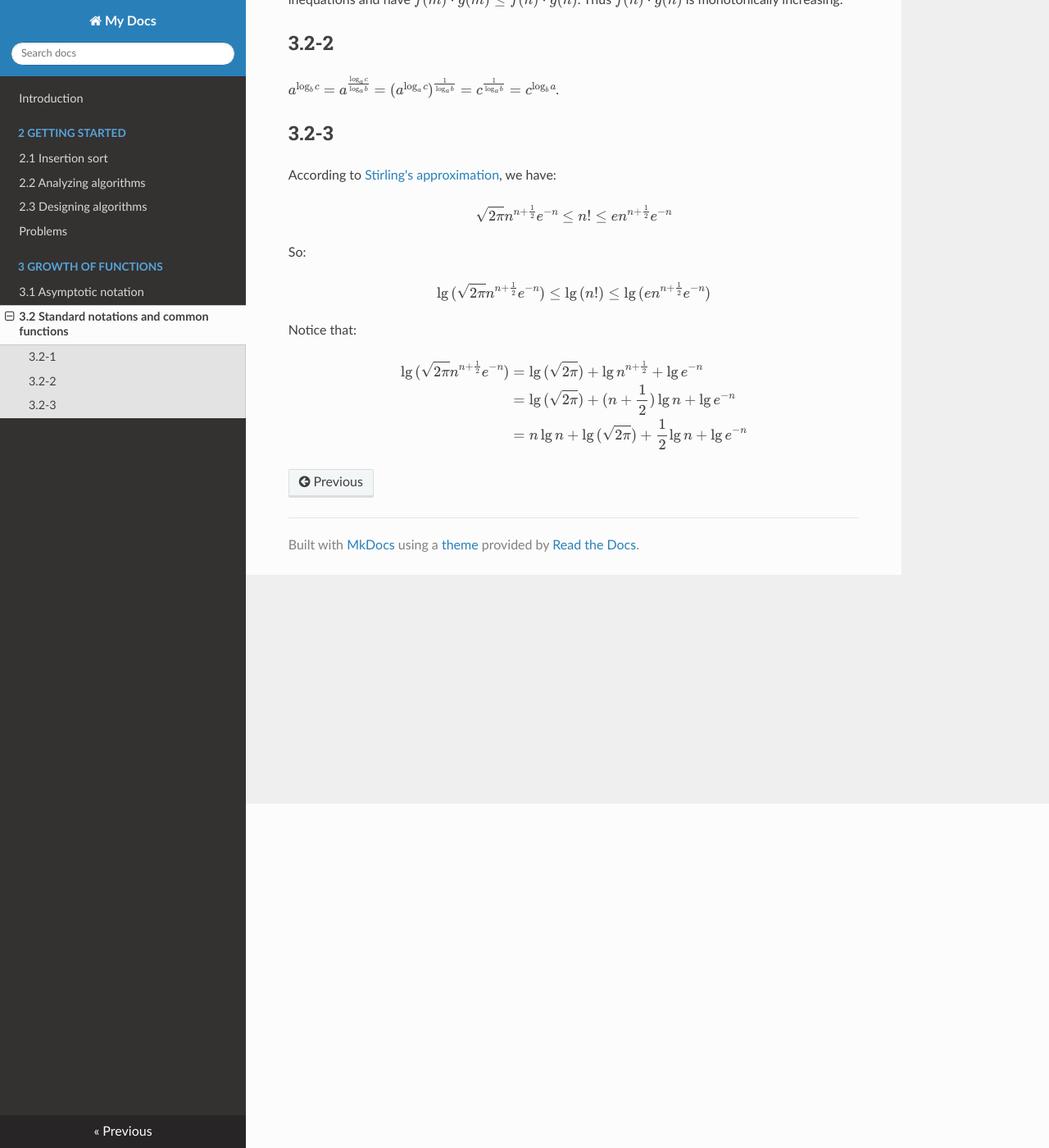
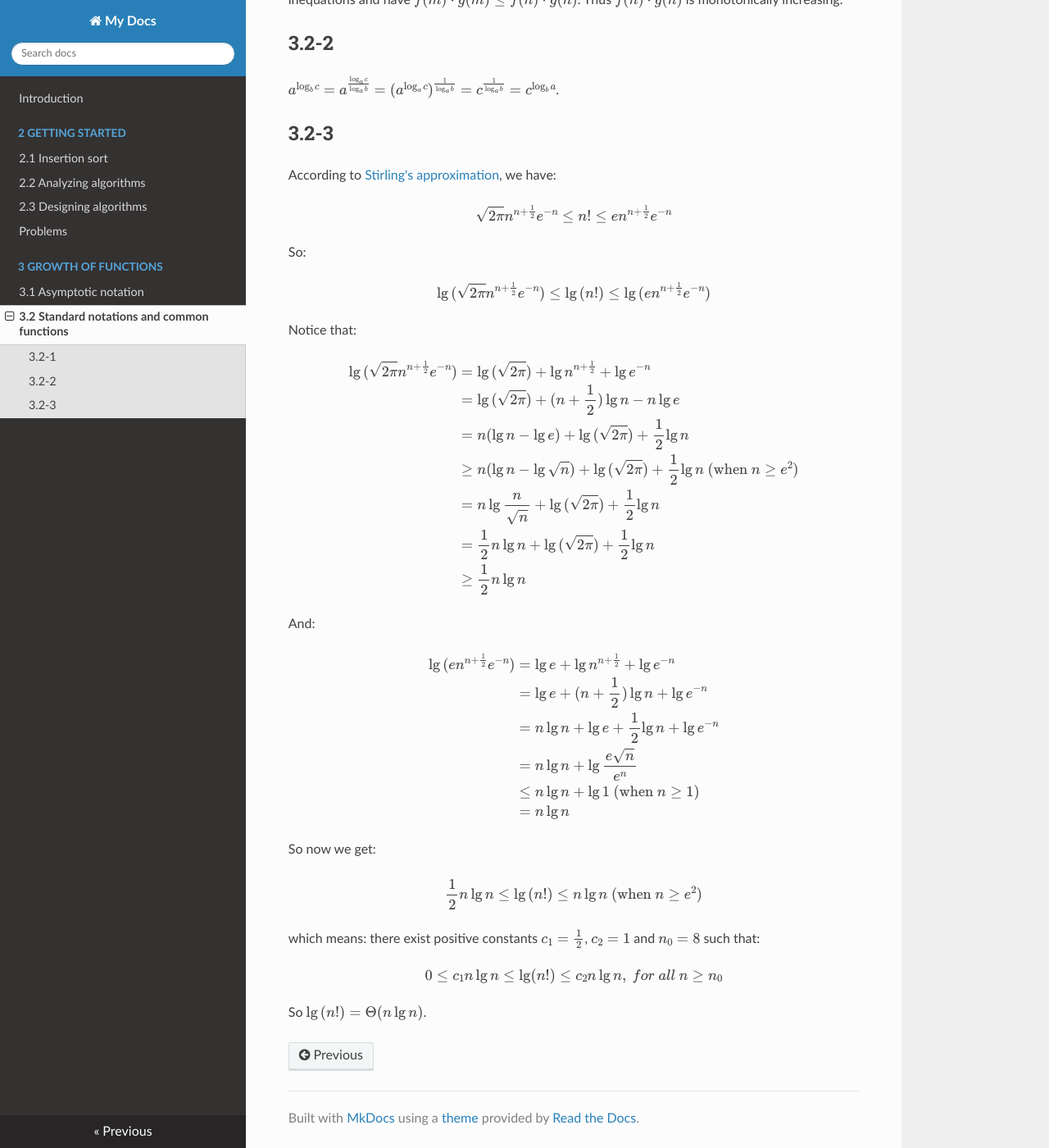
Before and after one commit to Frederick-S/Introduction-to-Algorithms-Notes, an MkDocs documentation site: the page built from docs/3-Growth-of-Functions/3.2-Standard-notations-and-common-functions.md, in a window 1280 px wide and 1400 px high, scrolled down 420 px. Shown: the whole window at 82% size. Built offline with MkDocs 1.6.1, drawn with Linux system fonts in a browser that asks for light colours; nearby versions of some CDN libraries; formulas are drawn with MathJax 3; old or Windows-style settings are respelled for this version of MkDocs.

Commit message:
Update exercise

```diff
--- a/docs/3-Growth-of-Functions/3.2-Standard-notations-and-common-functions.md
+++ b/docs/3-Growth-of-Functions/3.2-Standard-notations-and-common-functions.md
@@ -23,7 +23,34 @@ Notice that:
 $$
 \begin{eqnarray}
 \lg{(\sqrt{2\pi}n^{n + \frac{1}{2}}e^{-n})} &=& \lg{(\sqrt{2\pi})} + \lg{n^{n + \frac{1}{2}}} + \lg{e^{-n}} \\\
-&=& \lg{(\sqrt{2\pi})} + (n + \frac{1}{2})\lg{n} + \lg{e^{-n}} \\\
-&=& n\lg{n} + \lg{(\sqrt{2\pi})} + \frac{1}{2}\lg{n} + \lg{e^{-n}} \\\
+&=& \lg{(\sqrt{2\pi})} + (n + \frac{1}{2})\lg{n} - n\lg{e} \\\
+&=& n(\lg{n} - \lg{e}) + \lg{(\sqrt{2\pi})} + \frac{1}{2}\lg{n} \\\
+&\geq& n(\lg{n} - \lg{\sqrt{n}}) + \lg{(\sqrt{2\pi})} + \frac{1}{2}\lg{n} \text{ (when } n \geq e^2 \text{)} \\\
+&=& n\lg{\frac{n}{\sqrt{n}}} + \lg{(\sqrt{2\pi})} + \frac{1}{2}\lg{n} \\\
+&=& \frac{1}{2}n\lg{n} + \lg{(\sqrt{2\pi})} + \frac{1}{2}\lg{n} \\\
+&\geq& \frac{1}{2}n\lg{n}
 \end{eqnarray}
 $$
+
+And:
+
+$$
+\begin{eqnarray}
+\lg{(en^{n + \frac{1}{2}}e^{-n})} &=& \lg{e} + \lg{n^{n + \frac{1}{2}}} + \lg{e^{-n}} \\\
+&=& \lg{e} + (n + \frac{1}{2})\lg{n} + \lg{e^{-n}} \\\
+&=& n\lg{n} + \lg{e} + \frac{1}{2}\lg{n} + \lg{e^{-n}} \\\
+&=& n\lg{n} + \lg{\frac{e\sqrt{n}}{e^n}} \\\
+&\leq& n\lg{n} + \lg{1} \text{ (when } n \geq 1 \text{)} \\\
+&=& n\lg{n}
+\end{eqnarray}
+$$
+
+So now we get:
+
+$$\frac{1}{2}n\lg{n} \leq \lg{(n!)} \leq n\lg{n} \text{ (when } n \geq e^2 \text{)}$$
+
+which means: there exist positive constants $c_1 = \frac{1}{2}$, $c_2 = 1$ and $n_0 = 8$ such that:
+
+$$0 \leq c_1n\lg{n} \leq \lg(n!) \leq c_2n\lg{n},\ for \ all \ n \geq n_0$$
+
+So $\lg{(n!)} = \Theta(n\lg{n})$.
```
